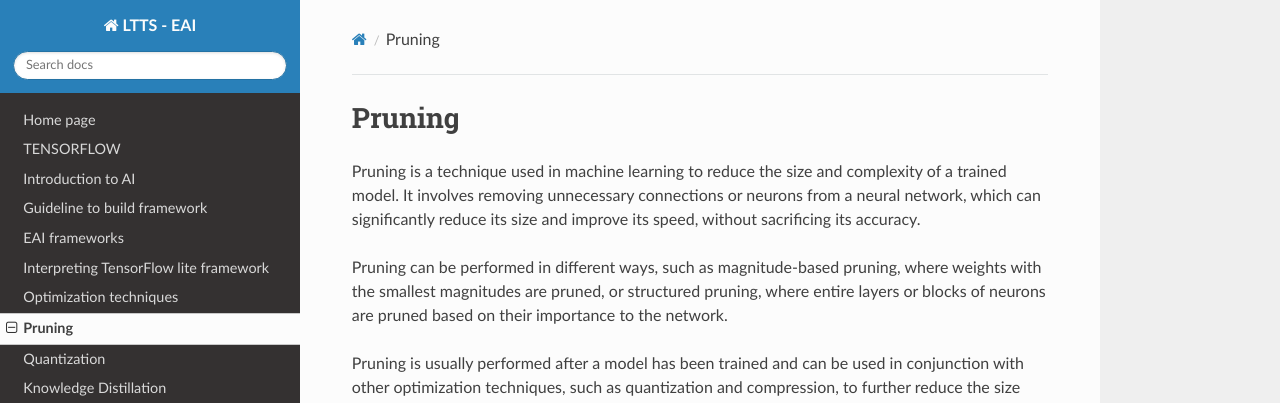
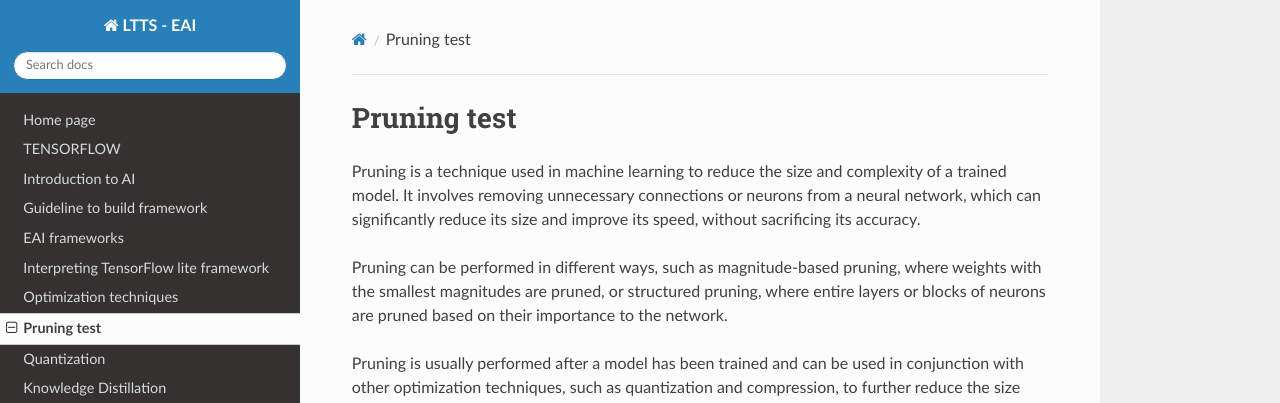
Before and after one commit to ltts-eai/ltts-project, an MkDocs documentation site: the page built from docs/page06.md, in a window 1280 px wide and 900 px high. Shown: the top 403 px of the window. Built offline with MkDocs 1.6.1, drawn with Linux system fonts in a browser that asks for light colours; nearby versions of some CDN libraries.

Commit message:
added pruning

```diff
--- a/docs/page06.md
+++ b/docs/page06.md
@@ -1,4 +1,4 @@
-# Pruning
+# Pruning test
 
 Pruning is a technique used in machine learning to reduce the size and complexity of a trained model. It involves removing unnecessary connections or neurons from a neural network, which can significantly reduce its size and improve its speed, without sacrificing its accuracy.
 
```
